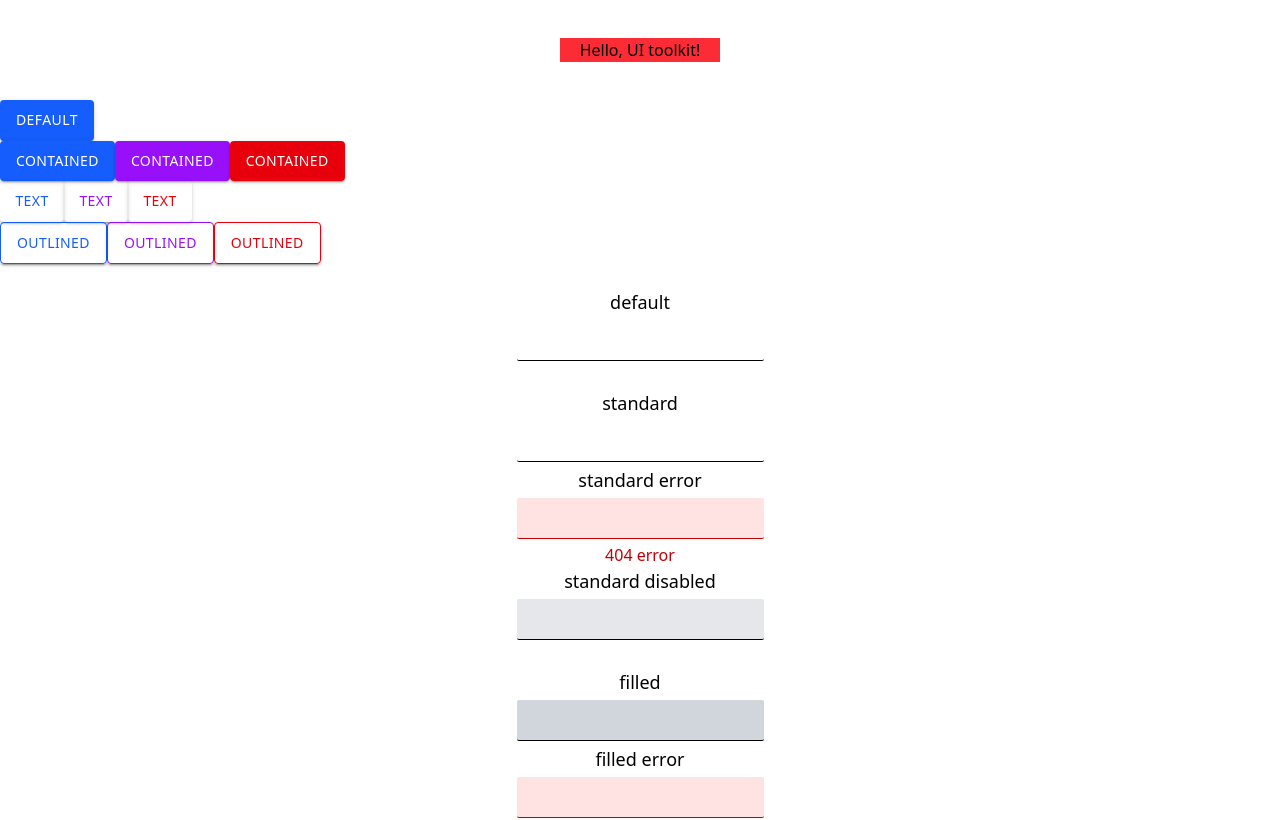
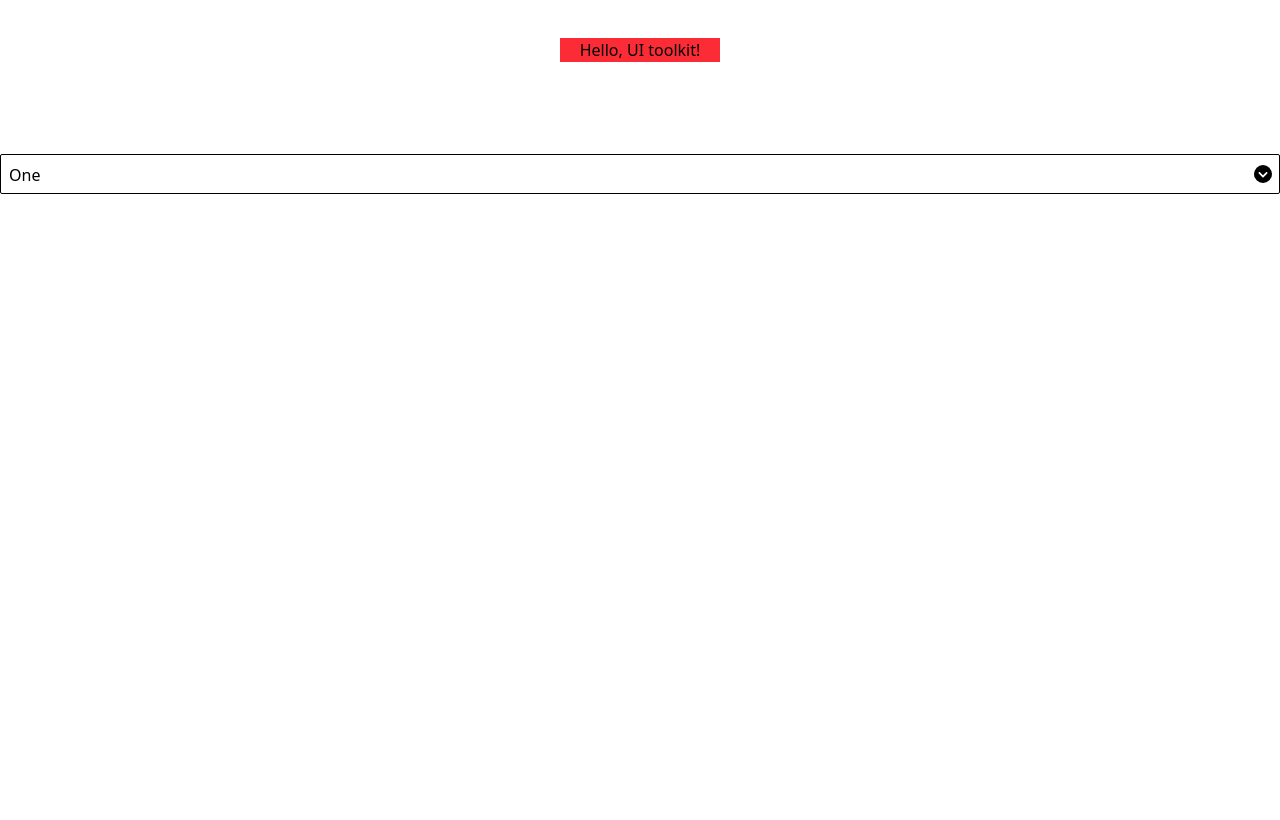
Before and after one commit to IslamSolimanInnowise/custom-components-lib, a React app: page / in a window 1280 px wide. Shown: the top 820 px of the page. Built offline with nearby package versions, Linux system fonts and the light colour scheme.

Commit message:
feat: add Select component

```diff
--- a/src/App.tsx
+++ b/src/App.tsx
@@ -1,14 +1,18 @@
 import Button from "./components/Button/Button";
+import Select from "./components/Select/Select";
 import TextField from "./components/TextField/TextField";
 
 const App: React.FC = () => {
+  function handleClick() {
+    console.log("Button Clicked");
+  }
   return (
     <div>
       <h1 className="bg-red-500 m-9.5 mx-auto w-40 text-center">
         Hello, UI toolkit!
       </h1>
       {/* Button Component */}
-      <Button>Default</Button>
+      {/* <Button>Default</Button>
       <br />
       <Button variant="contained" color="primary">
         Contained
@@ -42,13 +46,13 @@ const App: React.FC = () => {
       </Button>
       <Button variant="outlined" color="error">
         Outlined
-      </Button>
+      </Button> */}
 
       <br />
       <br />
 
       {/* TextField */}
-      <TextField label="default" className="my-custom-class-name" />
+      {/* <TextField label="default" className="my-custom-class-name" />
       <br />
       <TextField label="standard" variant="standard" />
       <TextField label="standard error" variant="standard" error="404 error" />
@@ -73,7 +77,14 @@ const App: React.FC = () => {
         variant="outlined"
         disabled
         id="test-id"
-      />
+      /> */}
+
+      {/* Select */}
+      <Select className="test" onClick={handleClick}>
+        <option value="1">One</option>
+        <option value="2">Two</option>
+        <option value="3">Three</option>
+      </Select>
     </div>
   );
 };
--- /dev/null
+++ b/src/components/Select/Select.tsx
@@ -0,0 +1,44 @@
+import { useId, useState } from "react";
+import { twMerge } from "tailwind-merge";
+import SelectIcon from "./SelectIcon";
+
+interface SelectProps extends React.HTMLAttributes<HTMLSelectElement> {
+  label?: string;
+}
+
+const Select: React.FC<SelectProps> = ({ label, onClick, ...props }) => {
+  const [isOpen, setIsOpen] = useState(false);
+  const generatedID = useId();
+  const id = props.id || generatedID;
+
+  return (
+    <div className={twMerge("min-h-14 min-w-30 relative")}>
+      <label htmlFor={id} className="block mb-1 px-2 pt-0.5">
+        {label}
+      </label>
+      <div
+        className={twMerge(
+          "absolute -inset-x-0 bottom-2.5 flex justify-end items-center px-2  pointer-events-none h-10  text-2xl transition-all duration-300",
+          !isOpen && "-rotate-x-180"
+        )}
+      >
+        <SelectIcon />
+      </div>
+      <select
+        {...props}
+        className={twMerge(
+          "h-10 w-full appearance-none p-2 cursor-pointer border-1 rounded-xs hover:bg-amber-100 transition-all duration-200 ease-in-out hover:font-bold",
+          props.className
+        )}
+        id={id}
+        onClick={(e) => {
+          setIsOpen(!isOpen);
+          onClick?.(e);
+        }}
+      >
+        {props.children}
+      </select>
+    </div>
+  );
+};
+export default Select;
--- /dev/null
+++ b/src/components/Select/SelectIcon.tsx
@@ -0,0 +1,13 @@
+const SelectIcon: React.FC = () => {
+  return (
+    <svg
+      xmlns="http://www.w3.org/2000/svg"
+      viewBox="0 0 512 512"
+      width={18}
+      height={18}
+    >
+      <path d="M256 512A256 256 0 1 0 256 0a256 256 0 1 0 0 512zM377 271c9.4 9.4 9.4 24.6 0 33.9s-24.6 9.4-33.9 0l-87-87-87 87c-9.4 9.4-24.6 9.4-33.9 0s-9.4-24.6 0-33.9L239 167c9.4-9.4 24.6-9.4 33.9 0L377 271z" />
+    </svg>
+  );
+};
+export default SelectIcon;
```
Also changed, not shown: 2 other files (tests, documents, lock files or other folders).
